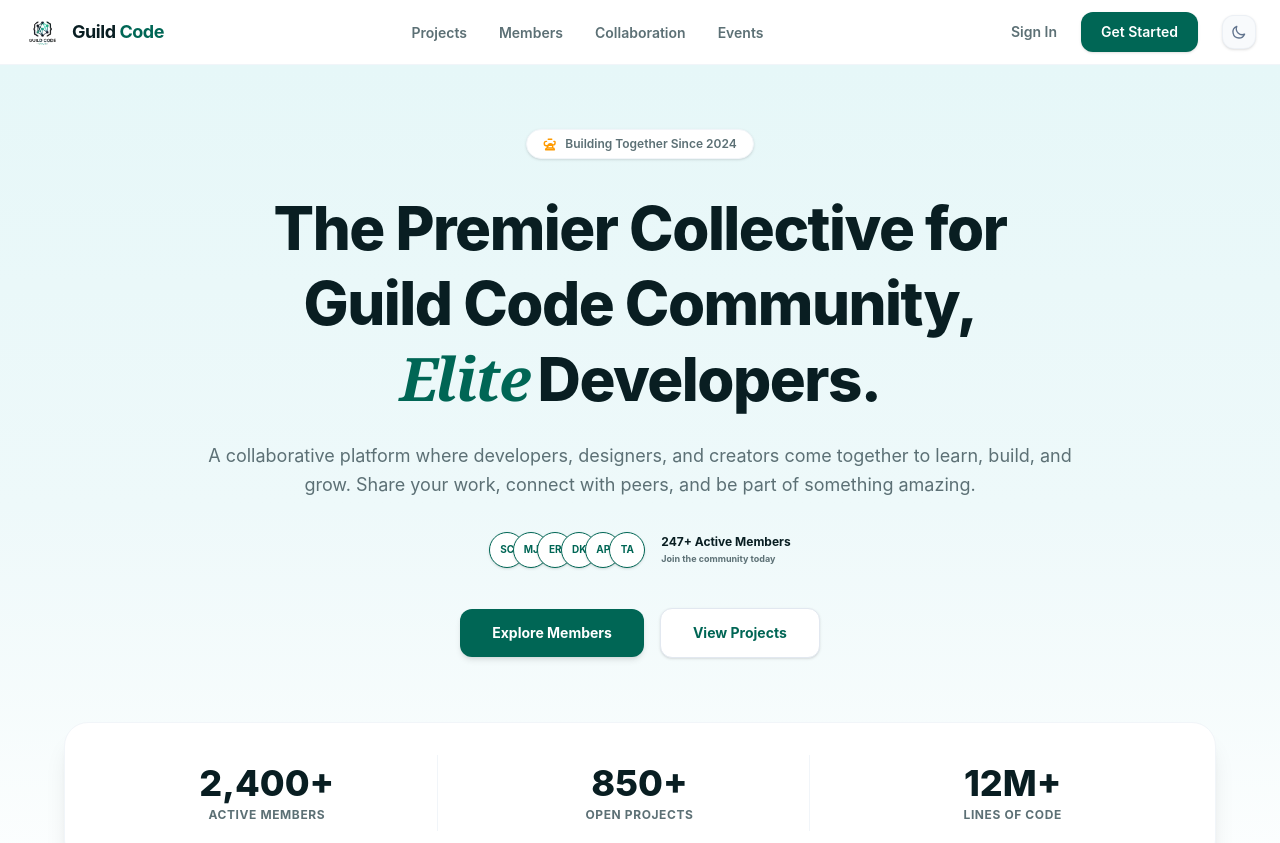
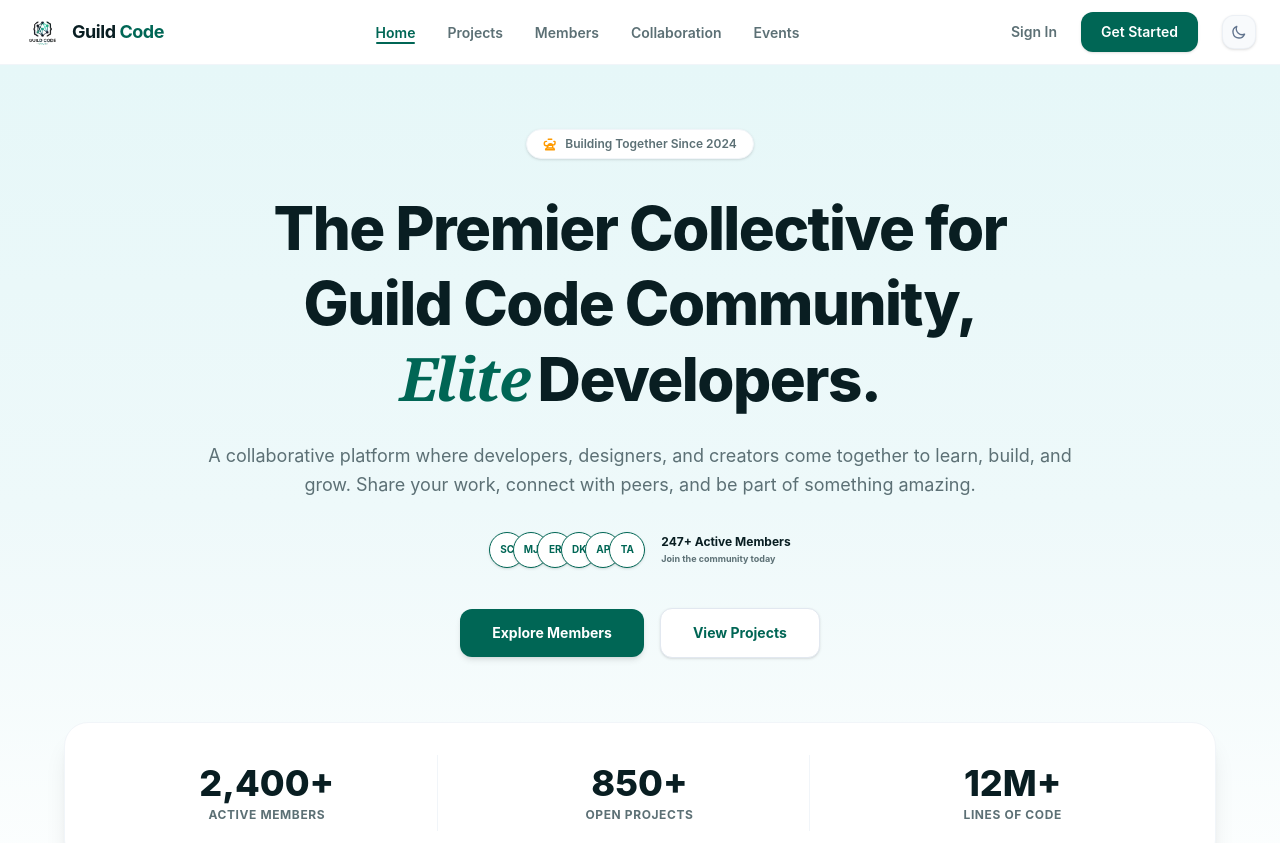
Before and after one commit to Winney360/Guild_Code_Community_Hub, a React (Vite) app in the folder client/: page / in a window 1280 px wide. Shown: the top 843 px of the page. Built offline with nearby package versions, Linux system fonts and the light colour scheme; no server answers.

Commit message:
style: add Home option to desktop and mobile navigation headers in Navbar

```diff
--- a/client/src/components/Navbar.tsx
+++ b/client/src/components/Navbar.tsx
@@ -43,6 +43,12 @@ export const Navbar: React.FC = () => {
 
         {/* Center: Navigation Links */}
         <div className="hidden md:flex items-center gap-8">
+          <div className="relative">
+            <Link to="/" className={linkClass('/')}>
+              Home
+            </Link>
+            {activeIndicator('/')}
+          </div>
           <div className="relative">
             <Link to="/projects" className={linkClass('/projects')}>
               Projects
@@ -122,6 +128,13 @@ export const Navbar: React.FC = () => {
       {isOpen && (
         <div className="md:hidden border-t border-slate-100 bg-white px-6 py-4 flex flex-col gap-4 animate-fadeIn">
           <Link
+            to="/"
+            onClick={() => setIsOpen(false)}
+            className={`text-sm font-semibold ${isActive('/') ? 'text-[#006655]' : 'text-[#5c7075]'}`}
+          >
+            Home
+          </Link>
+          <Link
             to="/projects"
             onClick={() => setIsOpen(false)}
             className={`text-sm font-semibold ${isActive('/projects') ? 'text-[#006655]' : 'text-[#5c7075]'}`}
```
